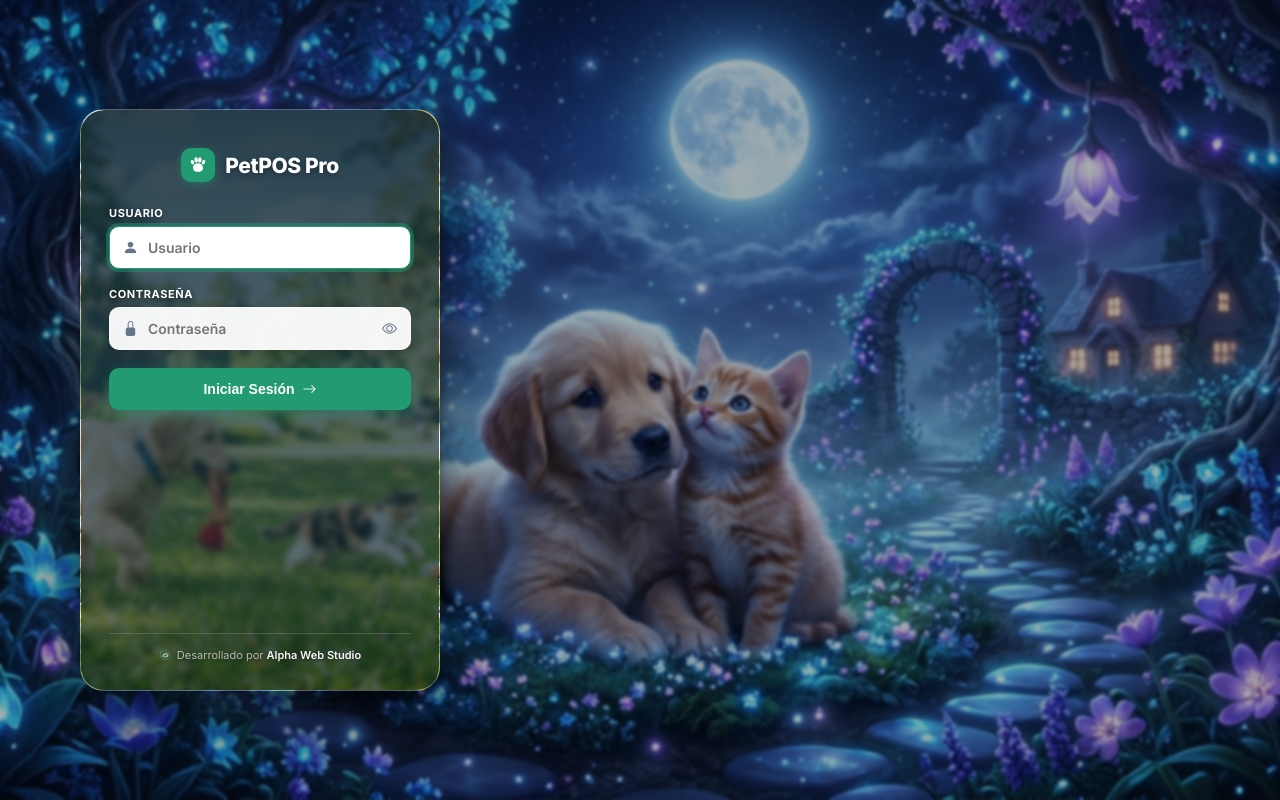
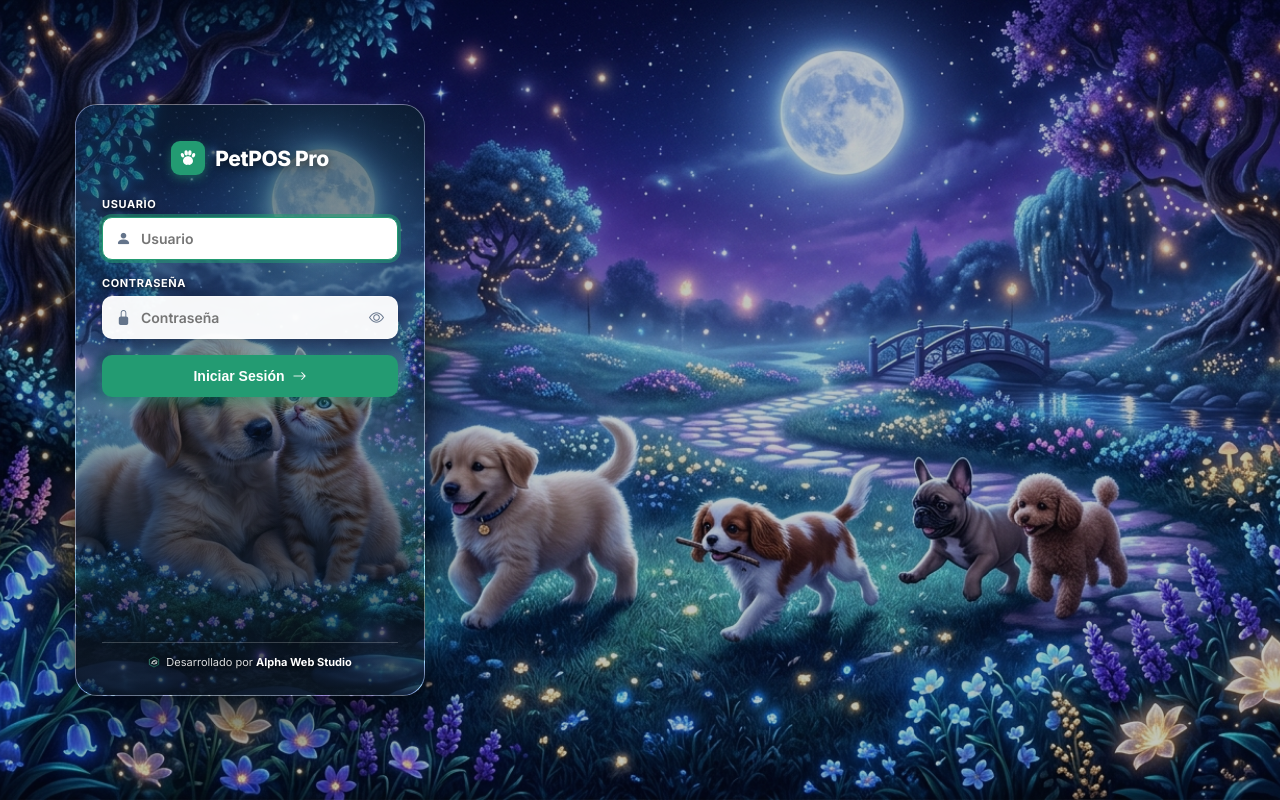
Before and after one commit to jorge06102022/veterinaria, a Django app: page /login/ in a window 1280 px wide. Run offline with Django 5.2, Linux system fonts and the light colour scheme.

Commit message:
feat(login): Nueva imagen login 2 de fondo completo y tarjeta nítida no opaca a la izquierda

```diff
--- a/pos_app/templates/base/login.html
+++ b/pos_app/templates/base/login.html
@@ -21,39 +21,38 @@
   body {
     min-height: 100vh;
     font-family: 'Inter', -apple-system, BlinkMacSystemFont, "Segoe UI", Roboto, sans-serif;
-    /* login 1: Fondo de pantalla completa */
-    background: url("{% static 'img/login_1.jpg' %}") center center / cover no-repeat fixed;
+    /* Nueva imagen login 2: Fondo de toda la pestaña a pantalla completa */
+    background: url("{% static 'img/login_2_new.jpg' %}") center center / cover no-repeat fixed;
     display: flex;
     align-items: center;
-    justify-content: flex-start; /* Tarjeta alineada a la izquierda */
-    padding: 30px 0 30px 80px;  /* Margen amplio a la izquierda */
+    justify-content: flex-start; /* Tarjeta a la izquierda */
+    padding: 30px 0 30px 75px;  /* Margen a la izquierda para apreciar la escena central y derecha */
     position: relative;
     overflow-x: hidden;
   }
 
-  /* Capa de contraste ambiental suave para destacar el fondo */
+  /* Capa de contraste ambiental suave para que resalte la iluminación del fondo */
   body::before {
     content: '';
     position: fixed;
     inset: 0;
-    background: rgba(10, 20, 36, 0.35);
-    backdrop-filter: blur(1.5px);
+    background: rgba(10, 18, 30, 0.25);
     z-index: 1;
     pointer-events: none;
   }
 
-  /* ── TARJETA DE LOGIN: MÁS DELGADA, MÁS ALTA, ALINEADA A LA IZQUIERDA ── */
+  /* ── TARJETA DE LOGIN A LA IZQUIERDA: MÁS ALTA, MÁS DELGADA Y CON IMAGEN NÍTIDA (NO OPACA) ── */
   .login-card-left {
     position: relative;
     z-index: 2;
-    width: 360px;               /* Más delgada */
-    min-height: 580px;          /* Más alta */
-    /* login 2: Fondo de la tarjeta */
-    background: url("{% static 'img/login_2.jpg' %}") center center / cover no-repeat;
-    border-radius: 24px;
-    box-shadow: 0 24px 60px rgba(0, 0, 0, 0.55), 0 4px 16px rgba(0, 0, 0, 0.3);
+    width: 350px;               /* Delgada y compacta */
+    min-height: 590px;          /* Alta y estilizada */
+    /* Imagen login 1 de fondo de la tarjeta con brillo y color vívido */
+    background: url("{% static 'img/login_1.jpg' %}") center top / cover no-repeat;
+    border-radius: 22px;
+    box-shadow: 0 24px 60px rgba(0, 0, 0, 0.65), 0 4px 16px rgba(0, 0, 0, 0.35);
     overflow: hidden;
-    border: 1px solid rgba(255, 255, 255, 0.3);
+    border: 1px solid rgba(255, 255, 255, 0.4);
     animation: slideInLeft 0.35s ease-out;
     display: flex;
     flex-direction: column;
@@ -64,39 +63,38 @@
     to { opacity: 1; transform: translateX(0); }
   }
 
-  /* Capa superpuesta sobre login 2 para que los campos colocados encima tengan perfecta legibilidad */
-  .card-inner-overlay {
+  /* Capa sobre la imagen de la tarjeta: translúcida, NO OPACA, colores vívidos */
+  .card-inner-container {
     width: 100%;
     height: 100%;
-    min-height: 580px;
-    /* Degradado sutil para dejar ver la imagen de las mascotas abajo mientras los campos arriba son nítidos */
-    background: linear-gradient(180deg, rgba(16, 40, 52, 0.88) 0%, rgba(20, 50, 65, 0.72) 50%, rgba(12, 28, 38, 0.6) 100%);
-    backdrop-filter: blur(3px);
-    padding: 38px 28px 28px;
+    min-height: 590px;
+    /* Degradado sutil con muy poca opacidad para que la imagen se vea viva y brillante */
+    background: linear-gradient(180deg, rgba(12, 28, 40, 0.62) 0%, rgba(12, 28, 40, 0.35) 45%, rgba(10, 22, 32, 0.75) 100%);
+    padding: 36px 26px 26px;
     display: flex;
     flex-direction: column;
     justify-content: space-between;
   }
 
-  /* Logo compacto en la parte superior */
+  /* Logo compacto superior */
   .brand-header {
     display: flex;
     align-items: center;
     justify-content: center;
     gap: 10px;
-    margin-bottom: 24px;
+    margin-bottom: 22px;
   }
 
   .brand-icon {
     width: 34px;
     height: 34px;
     background: var(--brand-emerald);
-    border-radius: 10px;
+    border-radius: 9px;
     display: flex;
     align-items: center;
     justify-content: center;
     padding: 6px;
-    box-shadow: 0 2px 8px rgba(35, 155, 114, 0.45);
+    box-shadow: 0 3px 10px rgba(35, 155, 114, 0.5);
   }
 
   .brand-icon img {
@@ -110,15 +108,15 @@
     font-weight: 800;
     color: #FFFFFF;
     letter-spacing: -0.4px;
-    text-shadow: 0 2px 6px rgba(0, 0, 0, 0.4);
+    text-shadow: 0 2px 8px rgba(0, 0, 0, 0.7);
   }
 
   /* Alerta de Error */
   .error-alert {
-    background: rgba(220, 38, 38, 0.25);
-    border: 1px solid rgba(248, 113, 113, 0.5);
-    color: #FECACA;
-    padding: 9px 12px;
+    background: rgba(220, 38, 38, 0.35);
+    border: 1px solid rgba(248, 113, 113, 0.7);
+    color: #FFFFFF;
+    padding: 8px 12px;
     border-radius: 8px;
     font-size: 12px;
     display: flex;
@@ -126,11 +124,12 @@
     gap: 8px;
     margin-bottom: 16px;
     backdrop-filter: blur(4px);
+    font-weight: 500;
   }
 
-  /* ── CAMPOS DE USUARIO Y CONTRASEÑA ARRIBA DE LA IMAGEN ── */
+  /* ── CAMPOS DE USUARIO Y CONTRASEÑA EN LA PARTE SUPERIOR DE LA TARJETA ── */
   .input-group-custom {
-    margin-bottom: 18px;
+    margin-bottom: 16px;
   }
 
   .input-label {
@@ -141,7 +140,7 @@
     margin-bottom: 6px;
     text-transform: uppercase;
     letter-spacing: 0.6px;
-    text-shadow: 0 1px 4px rgba(0, 0, 0, 0.5);
+    text-shadow: 0 2px 4px rgba(0, 0, 0, 0.8);
   }
 
   .input-box {
@@ -163,12 +162,12 @@
     padding: 12px 38px 12px 38px;
     font-size: 14px;
     font-family: inherit;
-    border: 1px solid rgba(255, 255, 255, 0.35);
+    border: 1px solid rgba(255, 255, 255, 0.4);
     border-radius: 10px;
-    background: rgba(255, 255, 255, 0.95);
+    background: rgba(255, 255, 255, 0.96);
     color: #173B4D;
     font-weight: 600;
-    box-shadow: 0 2px 8px rgba(0, 0, 0, 0.15);
+    box-shadow: 0 4px 12px rgba(0, 0, 0, 0.25);
     transition: all 0.2s;
   }
 
@@ -176,7 +175,7 @@
     outline: none;
     background: #FFFFFF;
     border-color: var(--brand-emerald);
-    box-shadow: 0 0 0 3px rgba(35, 155, 114, 0.45);
+    box-shadow: 0 0 0 3px rgba(35, 155, 114, 0.55);
   }
 
   .input-box .toggle-pwd {
@@ -208,13 +207,13 @@
     justify-content: center;
     gap: 8px;
     margin-top: 10px;
-    box-shadow: 0 4px 16px rgba(35, 155, 114, 0.45);
+    box-shadow: 0 4px 16px rgba(35, 155, 114, 0.55);
     transition: all 0.2s;
   }
 
   .btn-submit:hover {
     background: var(--brand-emerald-hover);
-    box-shadow: 0 6px 20px rgba(35, 155, 114, 0.55);
+    box-shadow: 0 6px 22px rgba(35, 155, 114, 0.7);
     transform: translateY(-1px);
   }
 
@@ -224,24 +223,24 @@
 
   /* Firma Discreta Alpha Web Studio */
   .signature-compact {
-    margin-top: 20px;
-    padding-top: 14px;
-    border-top: 1px solid rgba(255, 255, 255, 0.15);
+    margin-top: 18px;
+    padding-top: 12px;
+    border-top: 1px solid rgba(255, 255, 255, 0.2);
     display: flex;
     align-items: center;
     justify-content: center;
     gap: 6px;
     font-size: 11px;
-    color: rgba(255, 255, 255, 0.65);
-    text-shadow: 0 1px 3px rgba(0, 0, 0, 0.4);
+    color: rgba(255, 255, 255, 0.85);
+    text-shadow: 0 2px 4px rgba(0, 0, 0, 0.8);
   }
 
   .signature-compact strong {
-    color: rgba(255, 255, 255, 0.95);
-    font-weight: 600;
+    color: #FFFFFF;
+    font-weight: 700;
   }
 
-  /* Responsive: En pantallas pequeñas se centra con margen normal */
+  /* Responsive: Móviles y Tablets */
   @media (max-width: 768px) {
     body {
       justify-content: center;
@@ -249,21 +248,21 @@
     }
     .login-card-left {
       width: 100%;
-      max-width: 360px;
-      min-height: 540px;
+      max-width: 350px;
+      min-height: 550px;
     }
-    .card-inner-overlay {
-      min-height: 540px;
-      padding: 30px 22px 24px;
+    .card-inner-container {
+      min-height: 550px;
+      padding: 30px 20px 22px;
     }
   }
 </style>
 </head>
 <body>
 
-<!-- Tarjeta de Login a la izquierda, más alta y más delgada con login 2 de fondo -->
+<!-- Tarjeta de Login a la izquierda, más alta, más delgada y con imagen nítida (no opaca) -->
 <div class="login-card-left">
-  <div class="card-inner-overlay">
+  <div class="card-inner-container">
     <div>
       <!-- Logotipo compacto PetPOS Pro -->
       <div class="brand-header">
@@ -273,7 +272,7 @@
         <div class="brand-title">PetPOS Pro</div>
       </div>
 
-      <!-- Alerta de Error si las credenciales fallan -->
+      <!-- Alerta en caso de error de autenticación -->
       {% if form.errors %}
       <div class="error-alert">
         <i class="bi bi-exclamation-triangle-fill"></i>
@@ -281,7 +280,7 @@
       </div>
       {% endif %}
 
-      <!-- Campos de acceso arriba de la imagen de fondo -->
+      <!-- Campos de usuario y contraseña arriba de la imagen -->
       <form method="post" id="loginForm">
         {% csrf_token %}
 
@@ -311,7 +310,7 @@
 
     <!-- Firma discreta Alpha Web Studio -->
     <div class="signature-compact">
-      <img src="{% static 'img/alpha-logo.svg' %}" alt="Alpha Web Studio" width="12" height="12" style="opacity: 0.85;">
+      <img src="{% static 'img/alpha-logo.svg' %}" alt="Alpha Web Studio" width="12" height="12" style="filter: drop-shadow(0 1px 2px rgba(0,0,0,0.8));">
       <span>Desarrollado por <strong>Alpha Web Studio</strong></span>
     </div>
   </div>
```
Also changed, not shown: static/img/login_2_new.jpg (added).
